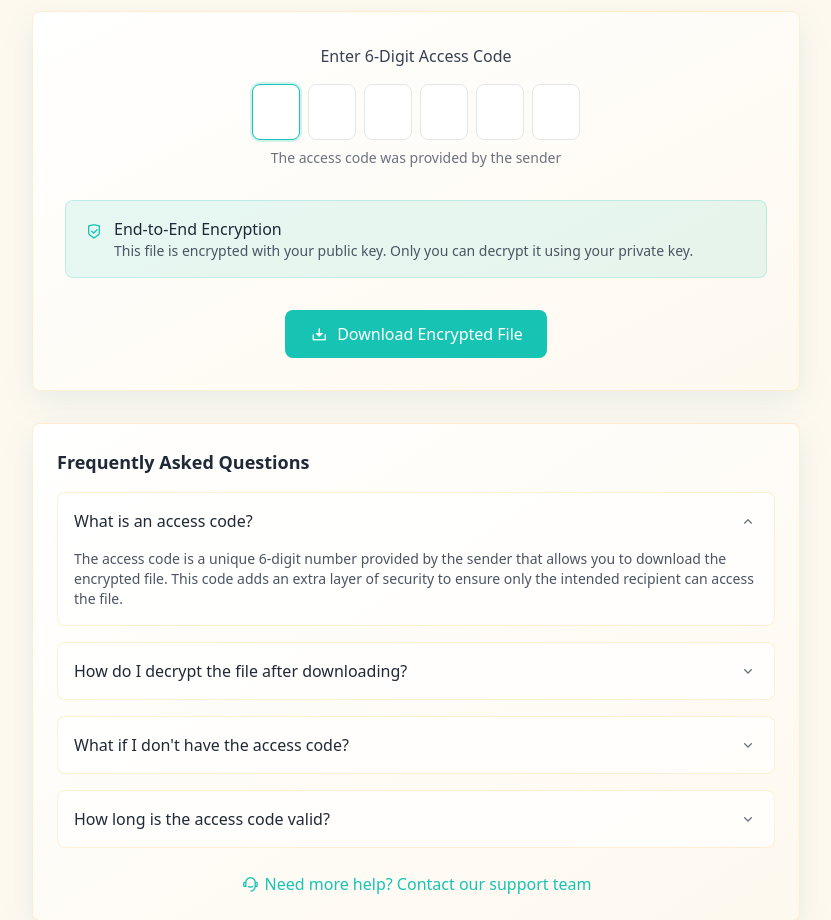
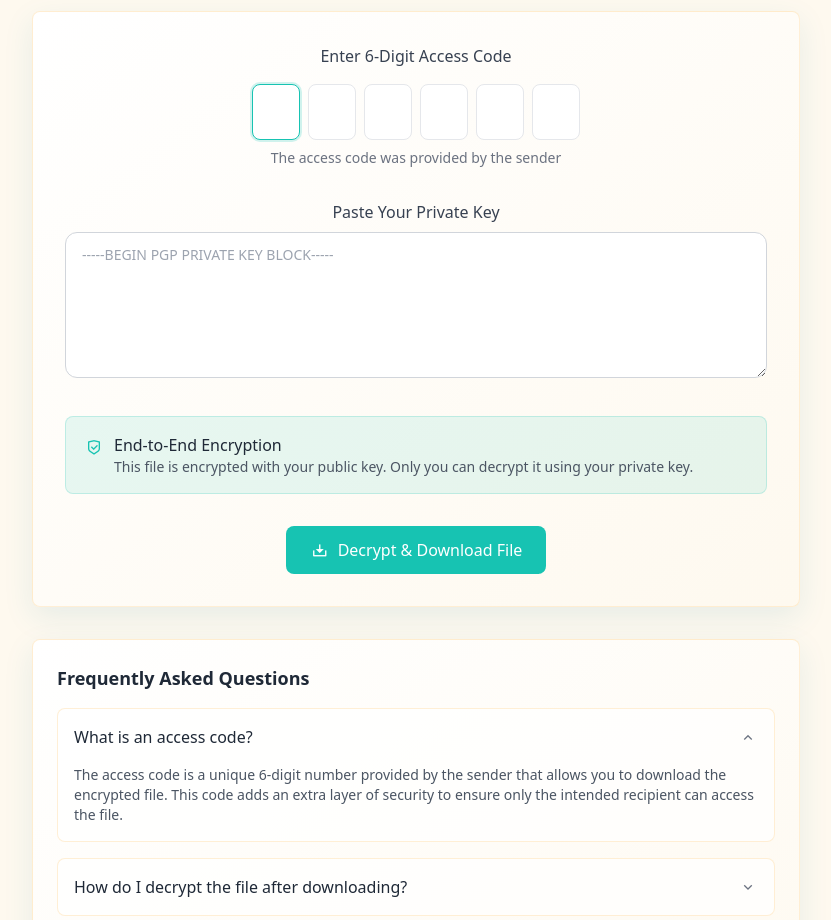
Before and after one commit to Flowers2Algernon/Secure_File_Trans_Application, a Django app: page /download/ in a window 1280 px wide. Shown: the part 193-1113 px from the top of the page, without its empty margins (224-1055 px from the left). Run offline with Django 5.2, Linux system fonts and the light colour scheme; some libraries are stand-ins or nearby versions.

```diff
--- a/transfer/templates/front_end/download_file.html
+++ b/transfer/templates/front_end/download_file.html
@@ -81,12 +81,11 @@
             <div class="bg-white rounded shadow-md p-8 mb-8"
                  style="background: linear-gradient(to bottom right, #ffffff, #fef9ef); border: 1px solid rgba(255, 203, 119, 0.3); box-shadow: 0 10px 30px rgba(34, 124, 157, 0.1);">
                  <form id="download-form">
+                    <!-- Access Code Input -->
                     <div class="mb-8">
-                        <label class="block text-gray-700 font-medium mb-4 text-center">Enter 6-Digit Access
-                            Code</label>
+                        <label class="block text-gray-700 font-medium mb-4 text-center">Enter 6-Digit Access Code</label>
                         <div class="access-code-input justify-center mb-2">
-                            <input type="text" maxlength="1" pattern="[0-9]" inputmode="numeric" class="code-digit"
-                                   autofocus>
+                            <input type="text" maxlength="1" pattern="[0-9]" inputmode="numeric" class="code-digit" autofocus>
                             <input type="text" maxlength="1" pattern="[0-9]" inputmode="numeric" class="code-digit">
                             <input type="text" maxlength="1" pattern="[0-9]" inputmode="numeric" class="code-digit">
                             <input type="text" maxlength="1" pattern="[0-9]" inputmode="numeric" class="code-digit">
@@ -94,6 +93,15 @@
                             <input type="text" maxlength="1" pattern="[0-9]" inputmode="numeric" class="code-digit">
                         </div>
                         <p class="text-center text-sm text-gray-500">The access code was provided by the sender</p>
+                    </div>
+
+                    <!-- Private Key Input -->
+                    <div class="mb-8">
+                        <label for="privateKey" class="block text-gray-700 font-medium mb-2 text-center">Paste Your Private Key</label>
+                        <textarea id="privateKey"
+                                  class="w-full border border-gray-300 rounded-md px-4 py-3 text-sm text-gray-700 placeholder-gray-400 focus:outline-none focus:ring-2 focus:ring-primary"
+                                  rows="6"
+                                  placeholder="-----BEGIN PGP PRIVATE KEY BLOCK-----" required></textarea>
                     </div>
 
                     <!-- Security Information -->
@@ -105,9 +113,9 @@
                             </div>
                             <div class="ml-2">
                                 <h4 class="font-medium text-gray-800">End-to-End Encryption</h4>
-                                <p class="text-sm text-gray-600">This file is encrypted with your public key. Only you
-                                    can decrypt it
-                                    using your private key.</p>
+                                <p class="text-sm text-gray-600">
+                                    This file is encrypted with your public key. Only you can decrypt it using your private key.
+                                </p>
                             </div>
                         </div>
                     </div>
@@ -117,8 +125,7 @@
                         <div class="w-full bg-gray-200 rounded-full h-2.5">
                             <div class="bg-primary h-2.5 rounded-full" style="width: 0%"></div>
                         </div>
-                        <p class="text-sm text-gray-600 mt-2 text-center">Downloading encrypted file... <span
-                                id="download-percentage">0%</span></p>
+                        <p class="text-sm text-gray-600 mt-2 text-center">Downloading encrypted file... <span id="download-percentage">0%</span></p>
                     </div>
 
                     <!-- Success Message -->
@@ -129,9 +136,7 @@
                             </div>
                             <div class="ml-2">
                                 <h4 class="font-medium text-green-800">File Downloaded Successfully!</h4>
-                                <p class="text-sm text-green-700">Your encrypted file has been downloaded. Use your
-                                    private key to
-                                    decrypt it.</p>
+                                <p class="text-sm text-green-700">Your encrypted file has been downloaded and decrypted.</p>
                             </div>
                         </div>
                     </div>
@@ -144,23 +149,23 @@
                             </div>
                             <div class="ml-2">
                                 <h4 class="font-medium text-red-800">Download Failed</h4>
-                                <p class="text-sm text-red-700" id="error-message">Invalid access code. Please check and
-                                    try again.
-                                </p>
+                                <p class="text-sm text-red-700" id="error-message">Invalid access code. Please check and try again.</p>
                             </div>
                         </div>
                     </div>
 
+                    <!-- Submit Button -->
                     <div class="flex justify-center">
                         <button type="submit" id="download-btn"
                                 class="px-6 py-3 bg-primary text-white rounded font-medium hover:bg-primary/90 !rounded-button whitespace-nowrap flex items-center justify-center">
                             <div class="w-5 h-5 flex items-center justify-center mr-2">
                                 <i class="ri-download-2-line"></i>
                             </div>
-                            Download Encrypted File
+                            Decrypt & Download File
                         </button>
                     </div>
                 </form>
+
             </div>
 
             <!-- FAQ Section -->
@@ -324,7 +329,7 @@
 
     <script defer>
         document.addEventListener('DOMContentLoaded', function () {
-            // Access code input handling
+            // Element references
             const codeDigits = document.querySelectorAll('.code-digit');
             const downloadForm = document.getElementById('download-form');
             const downloadBtn = document.getElementById('download-btn');
@@ -336,32 +341,26 @@
             const downloadPercentage = document.getElementById('download-percentage');
             const faqToggles = document.querySelectorAll('.faq-toggle');
 
-            // Auto-focus next input when a digit is entered
+            // Auto-focus and input behavior for code digits
             codeDigits.forEach((digit, index) => {
-                digit.addEventListener('input', function (e) {
-                    if (this.value.length === 1) {
-                        // Move to next input
-                        if (index < codeDigits.length - 1) {
+                digit.addEventListener('input', function () {
+                    if (this.value.length === 1 && index < codeDigits.length - 1) {
                         codeDigits[index + 1].focus();
-                        }
                     }
                 });
 
-                // Handle backspace
                 digit.addEventListener('keydown', function (e) {
                     if (e.key === 'Backspace' && this.value === '' && index > 0) {
                         codeDigits[index - 1].focus();
                     }
                 });
 
-                // Ensure only numbers are entered
                 digit.addEventListener('keypress', function (e) {
                     if (!/^\d$/.test(e.key)) {
                         e.preventDefault();
                     }
                 });
 
-                // Handle paste event for the entire code
                 digit.addEventListener('paste', function (e) {
                     e.preventDefault();
                     const pastedData = e.clipboardData.getData('text');
@@ -376,30 +375,28 @@
                 });
             });
 
-            // Form submission
+            // Handle form submission
+            if (downloadForm) {
                 downloadForm.addEventListener('submit', function (e) {
                     e.preventDefault();
 
-                // Get access code
                     let accessCode = '';
                     codeDigits.forEach(digit => {
-                    accessCode += digit.value;
+                        accessCode += digit.value.trim();
                     });
 
-                // Validate access code
-                if (accessCode.length !== 6 || !/^\d+$/.test(accessCode)) {
+                    if (accessCode.length !== 6 || !/^\d{6}$/.test(accessCode)) {
+                        if (downloadError && errorMessage) {
                             downloadError.classList.remove('hidden');
                             errorMessage.textContent = 'Please enter a valid 6-digit access code.';
+                        }
                         return;
                     }
 
-                // Hide any previous error
-                downloadError.classList.add('hidden');
+                    if (downloadError) downloadError.classList.add('hidden');
+                    if (loadingState) loadingState.classList.remove('hidden');
 
-                // Show loading state
-                loadingState.classList.remove('hidden');
-
-                // Disable download button
+                    if (downloadBtn) {
                         downloadBtn.disabled = true;
                         downloadBtn.innerHTML = `
                             <svg class="animate-spin -ml-1 mr-2 h-5 w-5 text-white" xmlns="http://www.w3.org/2000/svg" fill="none" viewBox="0 0 24 24">
@@ -408,18 +405,15 @@
                             </svg>
                             Downloading...
                         `;
+                    }
 
-                // Make API request to get encrypted file
                     fetch('/api/files/get_encrypted_file_api/', {
                         method: 'POST',
-                    headers: {
-                        'Content-Type': 'application/json',
-                    },
-                    body: JSON.stringify({accessCode: accessCode})
+                        headers: { 'Content-Type': 'application/json' },
+                        body: JSON.stringify({ accessCode })
                     })
                         .then(response => {
                             if (!response.ok) {
-                            // Handle different error responses
                                 if (response.status === 404) {
                                     throw new Error('Invalid access code. Please check and try again.');
                                 } else if (response.status === 403) {
@@ -433,27 +427,23 @@
                             return response.json();
                         })
                         .then(data => {
-                        // Simulate download progress
                             let progress = 0;
-                        const interval = setInterval(function () {
+                            const interval = setInterval(() => {
                                 progress += 5;
                                 if (progress > 100) {
                                     clearInterval(interval);
                                     return;
                                 }
 
-                            progressBar.style.width = `${progress}%`;
-                            downloadPercentage.textContent = `${progress}%`;
+                                if (progressBar) progressBar.style.width = `${progress}%`;
+                                if (downloadPercentage) downloadPercentage.textContent = `${progress}%`;
 
                                 if (progress === 100) {
                                     clearInterval(interval);
+                                    setTimeout(() => {
+                                        if (loadingState) loadingState.classList.add('hidden');
+                                        if (downloadSuccess) downloadSuccess.classList.remove('hidden');
 
-                                // Hide loading state
-                                setTimeout(function () {
-                                    loadingState.classList.add('hidden');
-                                    downloadSuccess.classList.remove('hidden');
-
-                                    // Create and trigger download
                                         const downloadLink = document.createElement('a');
                                         downloadLink.href = data.fileUrl;
                                         downloadLink.download = data.fileName;
@@ -461,7 +451,7 @@
                                         downloadLink.click();
                                         document.body.removeChild(downloadLink);
 
-                                    // Reset download button
+                                        if (downloadBtn) {
                                             downloadBtn.disabled = false;
                                             downloadBtn.innerHTML = `
                                                 <div class="w-5 h-5 flex items-center justify-center mr-2">
@@ -469,17 +459,18 @@
                                                 </div>
                                                 Download Encrypted File
                                             `;
+                                        }
                                     }, 500);
                                 }
                             }, 100);
                         })
                         .catch(error => {
-                        // Handle errors
-                        loadingState.classList.add('hidden');
+                            if (loadingState) loadingState.classList.add('hidden');
+                            if (downloadError && errorMessage) {
                                 downloadError.classList.remove('hidden');
                                 errorMessage.textContent = error.message;
-
-                        // Reset download button
+                            }
+                            if (downloadBtn) {
                                 downloadBtn.disabled = false;
                                 downloadBtn.innerHTML = `
                                     <div class="w-5 h-5 flex items-center justify-center mr-2">
@@ -487,26 +478,30 @@
                                     </div>
                                     Download Encrypted File
                                 `;
+                            }
                         });
                 });
+            }
 
-            // FAQ accordion functionality
+            // FAQ toggle behavior
             faqToggles.forEach(toggle => {
                 toggle.addEventListener('click', function () {
                     const content = this.nextElementSibling;
                     const icon = this.querySelector('.faq-icon');
 
-                    // Close all other FAQs
                     faqToggles.forEach(otherToggle => {
                         if (otherToggle !== toggle) {
                             otherToggle.nextElementSibling.classList.add('hidden');
-                            otherToggle.querySelector('.faq-icon').classList.remove('ri-arrow-up-s-line');
-                            otherToggle.querySelector('.faq-icon').classList.add('ri-arrow-down-s-line');
+                            const otherIcon = otherToggle.querySelector('.faq-icon');
+                            if (otherIcon) {
+                                otherIcon.classList.remove('ri-arrow-up-s-line');
+                                otherIcon.classList.add('ri-arrow-down-s-line');
+                            }
                         }
                     });
 
-                    // Toggle current FAQ
                     content.classList.toggle('hidden');
+                    if (icon) {
                         if (content.classList.contains('hidden')) {
                             icon.classList.remove('ri-arrow-up-s-line');
                             icon.classList.add('ri-arrow-down-s-line');
@@ -514,15 +509,17 @@
                             icon.classList.remove('ri-arrow-down-s-line');
                             icon.classList.add('ri-arrow-up-s-line');
                         }
+                    }
                 });
             });
 
-            // Open first FAQ by default
+            // Auto-open the first FAQ
             if (faqToggles.length > 0) {
                 faqToggles[0].click();
             }
         });
     </script>
+
 {% endblock %}
 </body>
 
```
Also changed, not shown: transfer/migrations/0001_initial.py (added). Lines whose indentation alone changed are shown as unchanged.
